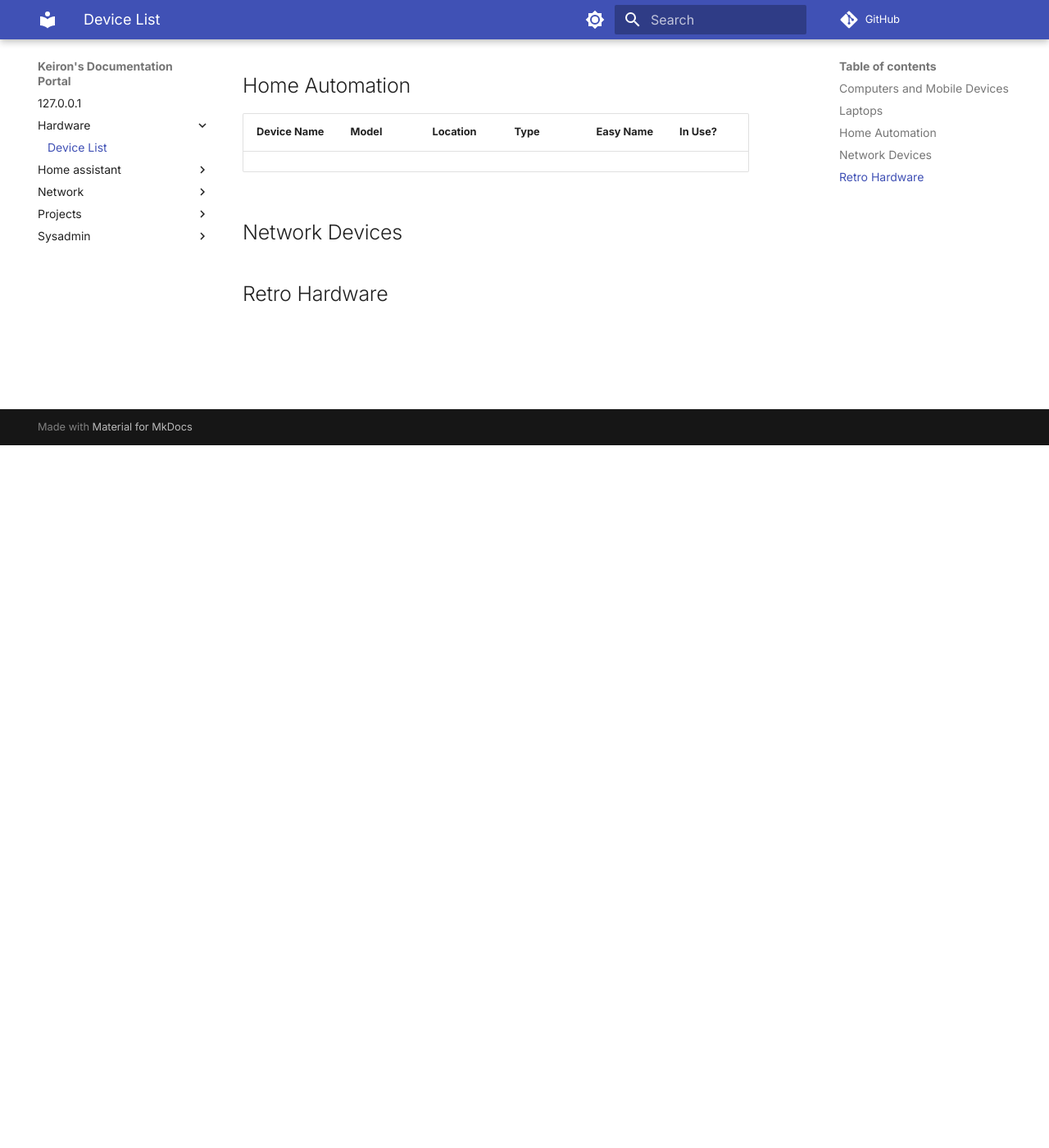
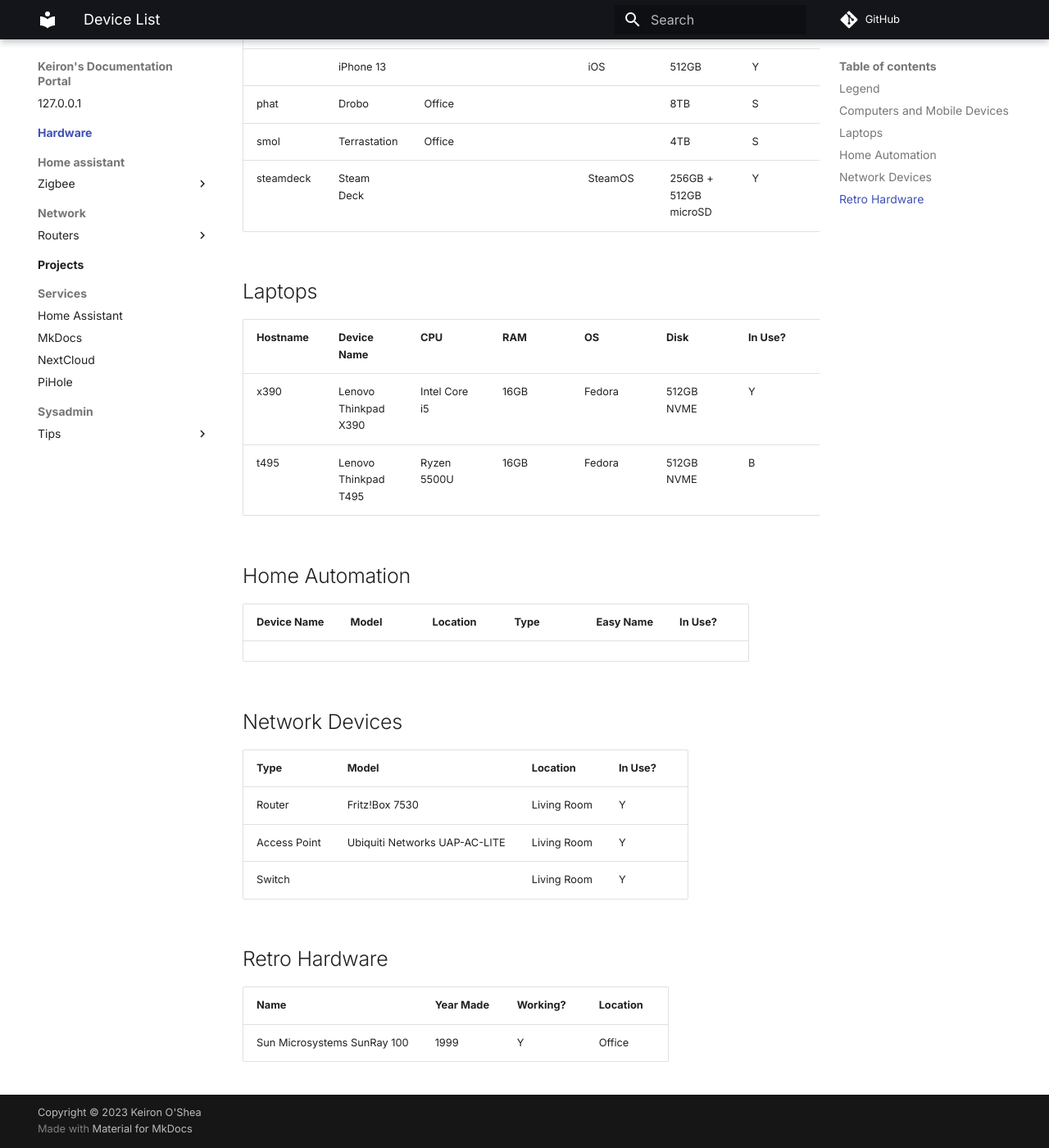
Before and after one commit to KeironO/docs, an MkDocs documentation site: the page built from docs/hardware/index.md, in a window 1280 px wide and 1400 px high, scrolled down 857 px. Shown: the whole window at 82% size. Built offline with MkDocs 1.6.1 and Material for MkDocs 9.7.7, drawn with Linux system fonts in a browser that asks for light colours; comment, search, counter and statistics services are not loaded; some of the changed text lies outside the part shown.

Commit message:
Added new doc

```diff
--- a/docs/hardware/index.md
+++ b/docs/hardware/index.md
@@ -1,6 +1,13 @@
 # Device List
 
 Here you will find a breakdown of my computing devices. There's probably gaps here, but I will try to keep it as up to date as possible.
+
+## Legend
+
+|Where|Smybol|Description|
+|--|--|--|
+|In Use?|S|Deprecated, but in use. Usually for unsupported hardware that I need to replace. Usually seperated off the main VLAN.|
+|In Use?|B|Borked|
 
 ## Computers and Mobile Devices
 
@@ -8,14 +15,19 @@ Here you will find a breakdown of my computing devices. There's probably gaps he
 |--|--|--|--|--|--|--|--|
 |enterprise|Workstation|AMD Ryzen 5 5600X|32GB DDR4 @ 3200MHZ|KDE Neon|1TB NVME|Y|Office|
 |synology|
-|ewok1|Raspberry Pi 4|BCM2711 (ARM)|4GB|Raspbian 11|64GB mSD|Y|Living Room|
-|ewok2|Raspberry Pi 5||8GB|Rapsbian 11|128GB mSD|Y|Living Room|
+|ewok1|Raspberry Pi 4|BCM2711 (ARM)|4GB|Raspbian 11|64GB microSD|Y|Living Room|
+|ewok2|Raspberry Pi 5||8GB|Rapsbian 11|128GB microSD|Y|Living Room|
 ||iPhone 13|||iOS|512GB|Y|On Me|
-|phat|Drobo|Office|
-|smol|Terrastation|Office|
-|
+|phat|Drobo|Office|||8TB|S|Office|
+|smol|Terrastation|Office|||4TB|S|Office|
+|steamdeck|Steam Deck|||SteamOS|256GB + 512GB microSD|Y|Wherever|
 
 ## Laptops
+
+|Hostname|Device Name|CPU|RAM|OS|Disk|In Use?|Location|
+|--|--|--|-|--|--|--|--|
+|x390|Lenovo Thinkpad X390|Intel Core i5|16GB|Fedora|512GB NVME|Y|Dining Room|
+|t495|Lenovo Thinkpad T495|Ryzen 5500U|16GB|Fedora|512GB NVME|B|Office|
 
 ## Home Automation
 
@@ -24,4 +36,14 @@ Here you will find a breakdown of my computing devices. There's probably gaps he
 
 ## Network Devices
 
+|Type|Model|Location|In Use?|
+|--|--|--|--|
+|Router|Fritz!Box 7530|Living Room|Y|
+|Access Point|Ubiquiti Networks UAP-AC-LITE|Living Room|Y|
+|Switch||Living Room|Y|
+
 ## Retro Hardware
+
+|Name|Year Made|Working?|Location|
+|--|--|--|--|
+Sun Microsystems SunRay 100|1999|Y|Office|
--- /dev/null
+++ b/docs/services/home-assistant.md
@@ -0,0 +1 @@
+# Home Assistant
--- /dev/null
+++ b/docs/services/nextcloud.md
@@ -0,0 +1 @@
+# NextCloud
--- /dev/null
+++ b/docs/services/pihole.md
@@ -0,0 +1 @@
+# PiHole
--- a/mkdocs.yml
+++ b/mkdocs.yml
@@ -1,34 +1,38 @@
 site_name: Keiron's Documentation Portal
 site_url: https://docs.keiron.xyz
 repo_url: https://github.com/KeironO/docs
+copyright: Copyright &copy; 2023 Keiron O'Shea
 theme:
   name: 'material'
+  palette:
+    primary: black
+  features:
+    - navigation.indexes
+    - navigation.sections
+    - search.highlight
+    - search.share
   font:
     text: 'Inter'
-  palette:
-    # Palette toggle for light mode
-    - scheme: default
-      toggle:
-        icon: material/brightness-7
-        name: Switch to dark mode
-    # Palette toggle for dark mode
-    - scheme: slate
-      toggle:
-        icon: material/brightness-4
-        name: Switch to light mode
 
 
 markdown_extensions:
+  - pymdownx.emoji:
+      emoji_index: !!python/name:materialx.emoji.twemoji
+      emoji_generator: !!python/name:materialx.emoji.to_svg
+  - attr_list
   - admonition
-  - codehilite:
-      guess_lang: false
-  - toc:
-      permalink: true
-  - footnotes
-  - mdx_include:
-      base_path: docs
-  - attr_list
-  - md_in_html
+  - pymdownx.details
+  - pymdownx.snippets:
+      check_paths: true
+  - def_list
+  - pymdownx.tasklist:
+  - pymdownx.superfences:
+      custom_fences:
+        - name: mermaid
+          class: mermaid
+          format: !!python/name:pymdownx.superfences.fence_code_format
+  - pymdownx.tabbed:
+      alternate_style: true
 
 plugins:
   - search
```
Also changed, not shown: docs/projects/prev.md (deleted, +0 -7 lines), docs/services/mkdocs.md (added, +3 -0 lines), docs/home-assistant/zigbee/adding-new-zigbee.md (renamed from docs/home-assistant/adding-new-zigbee.md), docs/home-assistant/zigbee/zigbee-devices.md (renamed from docs/home-assistant/zigbee-devices.md), docs/sysadmin/tips/systemdtimers.md (renamed from docs/sysadmin/systemdtimers.md), docs/sysadmin/tips/unattendedupgrades.md (renamed from docs/sysadmin/unattendedupgrades.md).
